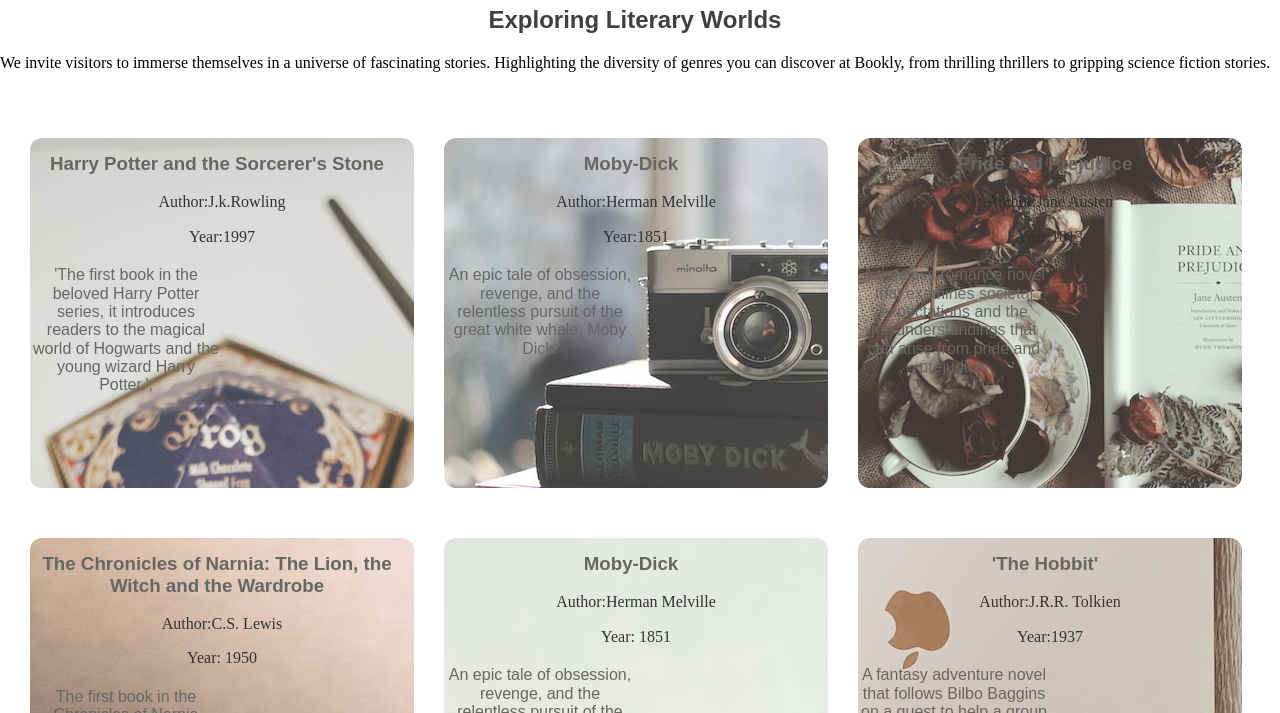
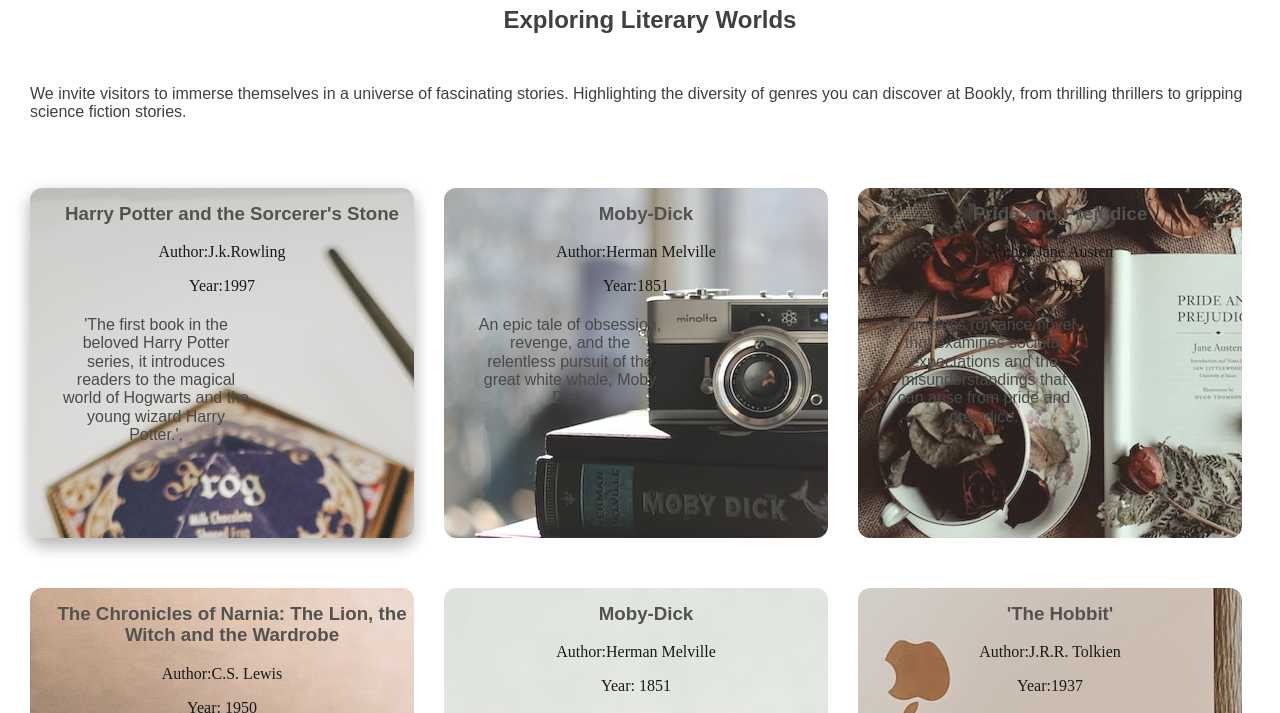
Before and after one commit to Carolina-Cardenas/project-books, a plain HTML site: page index.html in a window 1280 px wide. Shown: the part 67-780 px from the top of the page. Drawn offline with Linux system fonts and the light colour scheme.

```diff
--- a/index.html
+++ b/index.html
@@ -11,15 +11,15 @@
 </head>
 
 <body>
-    <section class="about-bokly">
+    <section>
         <h1 class="title">Bookly</h1>
         <h2 class="title2">Exploring Literary Worlds</h2>
-        <p>We invite visitors to immerse themselves in a universe of fascinating stories.
+        <p class="bookly">We invite visitors to immerse themselves in a universe of fascinating stories.
             Highlighting the diversity of genres you can discover at Bookly,
             from thrilling thrillers to gripping science fiction stories.</p>
     </section>
     <section>
-        <div class="box image1">
+        <div class="box image1 shadow">
             <h3>Harry Potter and the Sorcerer's Stone</h3>
             <p>Author:J.k.Rowling</p>
             <p>Year:1997</p>
--- a/style/index.css
+++ b/style/index.css
@@ -21,7 +21,7 @@
   align-items: center;
   text-align: center;
   justify-content: center;
-  opacity: 0.8;
+  opacity: 0.9;
   transition: transform 0.3s ease-in-out;
   /* transition: background-color 0.3s ease; */
 }
@@ -32,12 +32,12 @@ img {
   width: 70%;
 }
 
-.image:hover{
-  margin-left: 215px;
+.box:hover{
+  /* margin-left: 215px;
   margin-bottom: 26px;
   margin-top: 24px;
   background-position: center;
-  background-attachment: fixed;
+  background-attachment: fixed; */
   transform: scale(1.1)
 }
 .image1 {
@@ -59,9 +59,9 @@ img {
 .image6 {
   background-image: url("../img/the-hobbit.jpg");
 }
-/* .shadow {
+ .shadow {
   box-shadow: 0 8px 16px 0 rgba(0, 0, 0, 0.2), 0 6px 20px 0 rgba(0, 0, 0, 0.19);
-} */
+}
 
 
 h1,
@@ -70,15 +70,22 @@ h3 {
   text-align: center;
   margin-top: 15px;
   text-align: center;
-  margin-right: 10px;
+  margin-left: 20px;
   font-family: "Poppins", sans-serif;
   color:#41403d;
 }
 .description {
   width: 50%;
   text-align: center;
+  margin-left:30px ;
   justify-content: center;
   margin-top: 20px;
   font-family: "Poppins", sans-serif;
+  color:#383736;
+}
+.bookly{
+  font-family: "Poppins", sans-serif;
   color:#41403d;
+  margin-top:4% ;
+  margin-left:30px ;
 }
```
